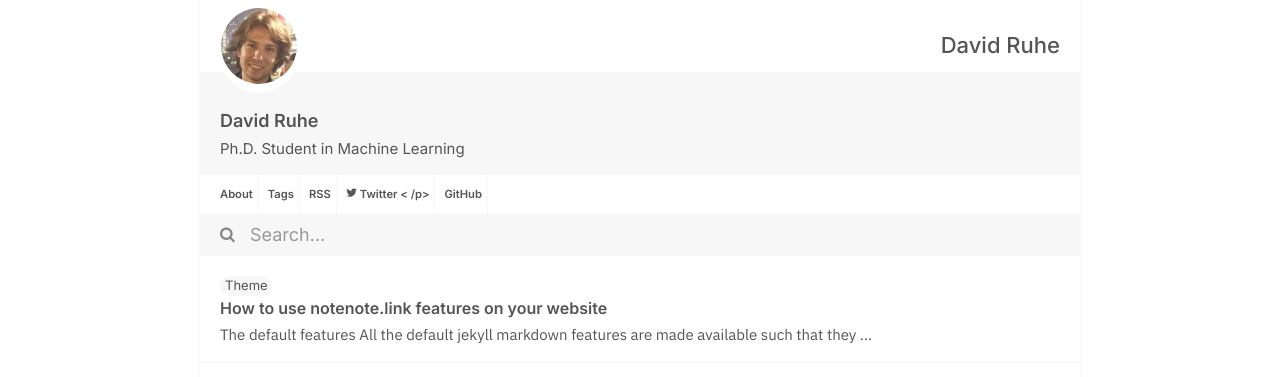
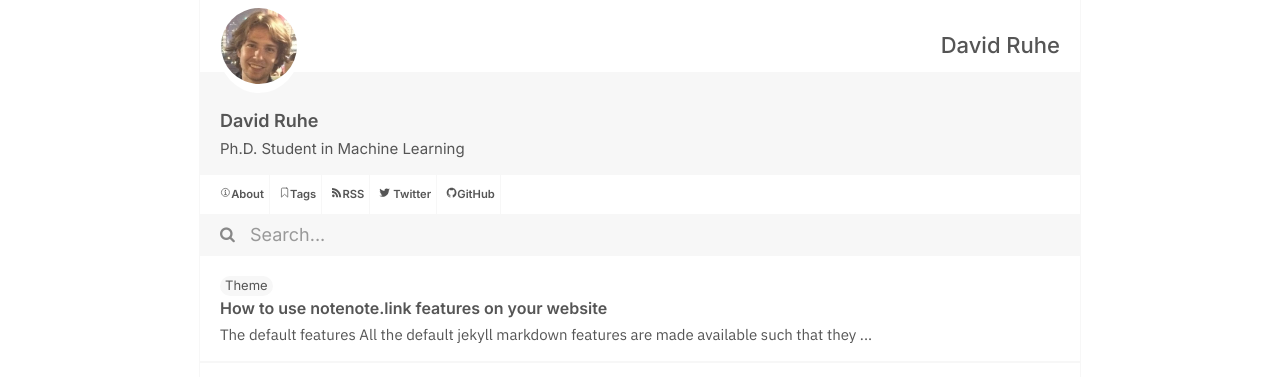
Before and after one commit to DavidRuhe/DavidRuhe.github.io, a Jekyll site: the page built from index.md, in a window 1280 px wide. Shown: the top 377 px of the page. Built offline with Jekyll 4.4.1, drawn with Linux system fonts in a browser that asks for light colours.

Commit message:
add logos

```diff
--- a/_includes/header.html
+++ b/_includes/header.html
@@ -27,7 +27,7 @@
                     <path d="M20.9777 21.6138V19.6138C20.9777 18.553 20.5563 17.5356 19.8061 16.7854C19.056 16.0353 18.0386 15.6138 16.9777 15.6138H8.97768C7.91682 15.6138 6.8994 16.0353 6.14926 16.7854C5.39911 17.5356 4.97768 18.553 4.97768 19.6138V21.6138"  stroke-width="2" stroke-linecap="round" stroke-linejoin="round"/>
                     <path d="M12.9777 11.6138C15.1868 11.6138 16.9777 9.82298 16.9777 7.61385C16.9777 5.40471 15.1868 3.61385 12.9777 3.61385C10.7685 3.61385 8.97768 5.40471 8.97768 7.61385C8.97768 9.82298 10.7685 11.6138 12.9777 11.6138Z" stroke-width="2" stroke-linecap="round" stroke-linejoin="round"/>
                 </svg> -->
-                <p class="header-p">About</p>
+                <p class="header-p"><ion-icon name="information-circle-outline"></ion-icon>About</p>
             </a>
         </div>
         <div class="header-div">
@@ -38,7 +38,7 @@
                 <path d="M10 3.5L8 21.5"  stroke-width="2" stroke-linecap="round" stroke-linejoin="round"/>
                 <path d="M16 3.5L14 21.5"  stroke-width="2" stroke-linecap="round" stroke-linejoin="round"/>
             </svg>                                -->
-                <p class="header-p">Tags</p>
+                <p class="header-p"><ion-icon name="bookmark-outline"></ion-icon>Tags</p>
             </a>
         </div>
         <div class="header-div">
@@ -48,7 +48,7 @@
                     <path d="M4 4.5C8.24346 4.5 12.3131 6.18571 15.3137 9.18629C18.3143 12.1869 20 16.2565 20 20.5"  stroke-width="2" stroke-linecap="round" stroke-linejoin="round"/>
                     <path d="M5 20.5C5.55228 20.5 6 20.0523 6 19.5C6 18.9477 5.55228 18.5 5 18.5C4.44772 18.5 4 18.9477 4 19.5C4 20.0523 4.44772 20.5 5 20.5Z"  stroke-width="2" stroke-linecap="round" stroke-linejoin="round"/>
                 </svg>     -->
-                <p class="header-p">RSS</p>
+                <p class="header-p"><ion-icon name="logo-rss"></ion-icon>RSS</p>
             </a>
         </div>
         <div class="header-div">
@@ -60,7 +60,7 @@
                 <p class="header-p">
                     <ion-icon name="logo-twitter"></ion-icon>
                     Twitter
-                < /p>
+                </p>
             </a>
         </div>
         <div class="header-div">
@@ -71,7 +71,7 @@
                     <path style=" stroke:none;fill-rule:nonzero;fill:rgb(100%,100%,100%);fill-opacity:1;" d="M 12.429688 18.515625 C 12.953125 18.515625 12.875 19.148438 12.875 19.148438 L 6.125 19.148438 C 6.125 19.148438 6.046875 18.515625 6.570312 18.515625 C 7.050781 18.515625 7.164062 18.296875 7.164062 18.070312 L 7.125 16.21875 C 4.492188 16.8125 3.933594 15.179688 3.933594 15.179688 C 3.488281 14.0625 2.894531 13.804688 2.894531 13.804688 C 2.003906 13.210938 2.929688 13.210938 2.929688 13.210938 C 3.898438 13.285156 4.414062 14.175781 4.414062 14.175781 C 5.234375 15.625 6.605469 15.214844 7.164062 14.992188 C 7.234375 14.359375 7.496094 13.953125 7.757812 13.695312 C 5.640625 13.46875 3.453125 12.65625 3.453125 9.015625 C 3.453125 7.976562 3.820312 7.125 4.414062 6.457031 C 4.304688 6.234375 4.007812 5.269531 4.527344 3.96875 C 4.527344 3.96875 5.304688 3.710938 7.125 4.9375 C 8.683594 4.492188 10.316406 4.492188 11.875 4.9375 C 13.695312 3.710938 14.472656 3.96875 14.472656 3.96875 C 14.992188 5.269531 14.695312 6.234375 14.585938 6.457031 C 15.179688 7.125 15.546875 7.976562 15.546875 9.015625 C 15.546875 12.65625 13.320312 13.46875 11.207031 13.695312 C 11.578125 13.992188 11.875 14.585938 11.875 15.476562 L 11.835938 18.070312 C 11.835938 18.296875 11.949219 18.515625 12.429688 18.515625 Z M 12.429688 18.515625 " stroke-width="2" stroke-linecap="round" stroke-linejoin="round"/>
                     </g>
                     </svg>             -->
-                <p class="header-p">GitHub</p>
+                <p class="header-p"><ion-icon name="logo-github"></ion-icon>GitHub</p>
             </a>
         </div>
 
```
